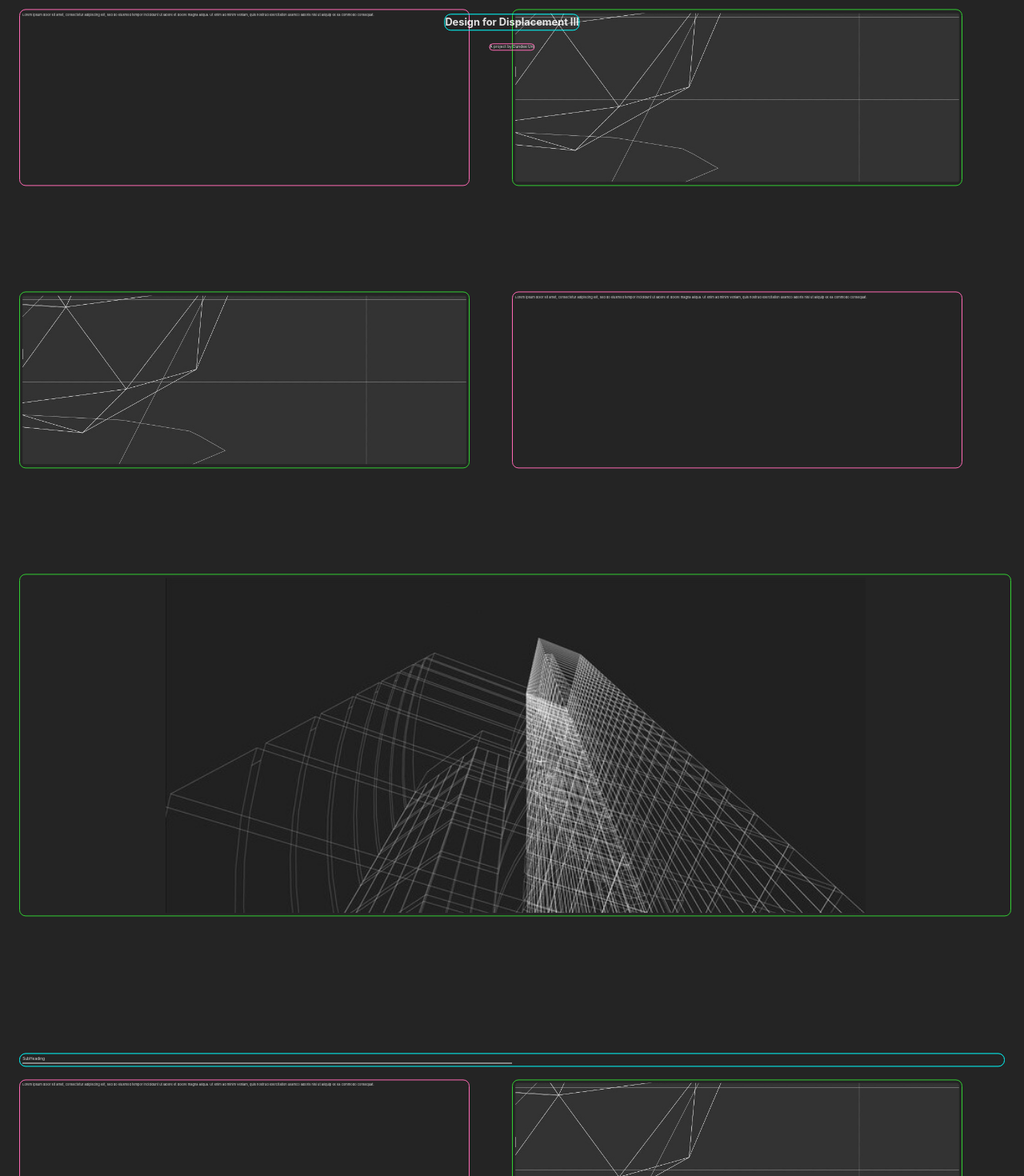
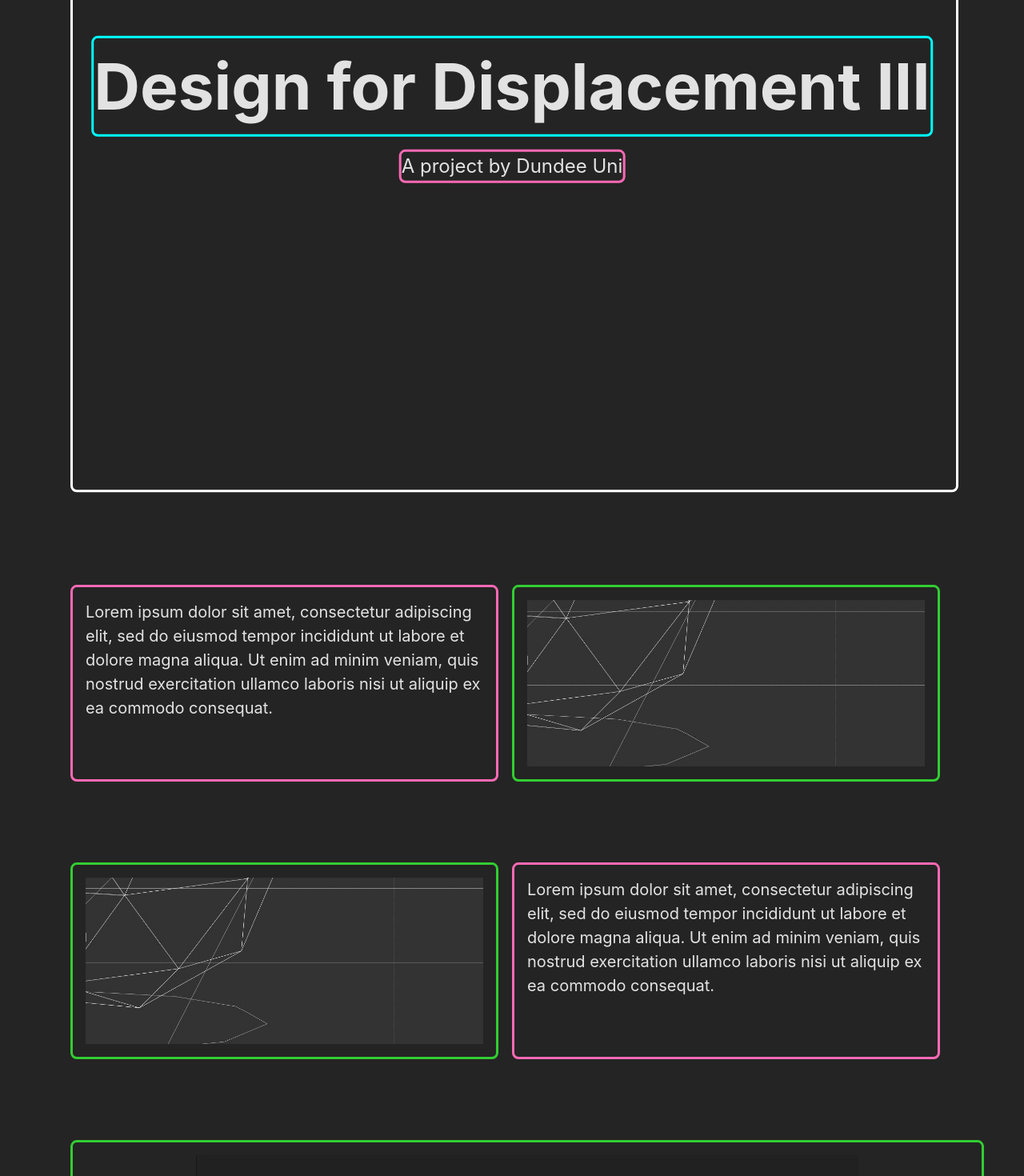
Before and after one commit to Fraser-Levack/Design-for-Displacement, a React (Vite) app: page / in a window 1280 px wide. Shown: the top 1470 px of the page at 80% size. Built offline with nearby package versions, Linux system fonts and the light colour scheme.

Commit message:
fix - main sizing issue everything *5

```diff
--- a/src/css/App.css
+++ b/src/css/App.css
@@ -1,8 +1,8 @@
 #root {
   margin: 0 0;
   padding-top: 0;
-  padding-left: 1rem;
-  padding-right: 1rem;
+  padding-left: 5rem;
+  padding-right: 5rem;
   text-align: center;
 }
 
@@ -15,11 +15,11 @@
 
 .heading {
   position: relative;
-  font-size: 0.8rem;
+  font-size: 5rem;
   font-weight: 700;
   width: fit-content;
   margin: 0 0 1rem;
-  border: aqua 0.05rem solid;
+  border: aqua 0.2rem solid;
   border-radius: 0.5rem;
   left: 50%;
   transform: translateX(-50%);
@@ -31,21 +31,21 @@
   left: 0;
   height: 200%;
 
-  font-size: 0.4rem;
+  font-size: 4rem;
   font-weight: 500;
   width: fit-content;
   margin: 0 0 2rem;
-  border: aqua 0.05rem solid;
+  border: aqua 0.2rem solid;
   border-radius: 0.5rem;
-  transform: translateY(-150%);
+  transform: translateY(-80%);
   transition: all 0.5s ease;
 }
 
 .subheading {
-  font-size: 0.3rem;
+  font-size: 1.5rem;
   font-weight: 400;
   margin: 0 0 1rem;
-  border: hotpink 0.05rem solid;
+  border: hotpink 0.2rem solid;
   border-radius: 0.5rem;
 
   opacity: 1;
@@ -53,9 +53,6 @@
 
 .subheading-active {
 
-  font-size: 0.3rem;
-  font-weight: 400;
-  margin: 0 0 1rem;
   border: hotpink 0.05rem solid;
   border-radius: 0.5rem;
   opacity: 0;
@@ -91,9 +88,9 @@
   object-fit: cover;
   height: 60%;
   width:90%;
-  border: limegreen 0.05rem solid;
+  border: limegreen 0.2rem solid;
   border-radius: 0.5rem;
-  padding: 0.2rem;
+  padding: 1rem;
 
   z-index: 1;
 }
@@ -105,9 +102,9 @@
   object-fit: contain;
   width:100%;
   height: 70%;
-  border: limegreen 0.05rem solid;
+  border: limegreen 0.2rem solid;
   border-radius: 0.5rem;
-  padding: 0.2rem;
+  padding: 1rem;
   z-index: 1;
 }
 
@@ -115,7 +112,7 @@
   object-fit: contain;
   height: 60%;
   width:90%;
-  padding: 0.2rem;
+  padding: 1rem;
   z-index: 1;
 }
 
@@ -123,10 +120,10 @@
   grid-column-start: 1;
   grid-column-end: 3;
 
-  font-size: 0.3rem;
+  font-size: 1.5rem;
   font-weight: 400;
   margin: 0 0 1rem;
-  border: aqua 0.05rem solid;
+  border: aqua 0.2rem solid;
   border-radius: 0.5rem;
 
   padding: 0.2rem;
@@ -139,6 +136,6 @@
   display: block;
   margin: 0 0;
   width: 50%;
-  padding-top: 0.05rem;
-  border-bottom: 0.05rem solid rgba(255, 255, 255, 0.87);
+  padding-top: 0.1rem;
+  border-bottom: 0.2rem solid rgba(255, 255, 255, 0.87);
 }
--- a/src/css/TextBox.css
+++ b/src/css/TextBox.css
@@ -1,8 +1,8 @@
 p {
-    font-size: 0.25rem;
+    font-size: 1.25rem;
     font-weight: 400;
     margin: 0 0 1rem;
-    border: hotpink 0.05rem solid;
+    border: hotpink 0.2rem solid;
     border-radius: 0.5rem;
     text-align: left;
 }
--- a/src/css/WorldMap.css
+++ b/src/css/WorldMap.css
@@ -3,9 +3,9 @@
 .map-container {
     width: 100%;
     height: 100%;
-    min-height: 10rem; /* Set the minimum height */
+    min-height: 50rem; /* Set the minimum height */
     position: relative;
-    border: 0.05rem solid #FFF;
+    border: 0.2rem solid #FFF;
     border-radius: 0.5rem;
 }
 
```
Also changed, not shown: 1 other file (tests, documents, lock files or other folders).
